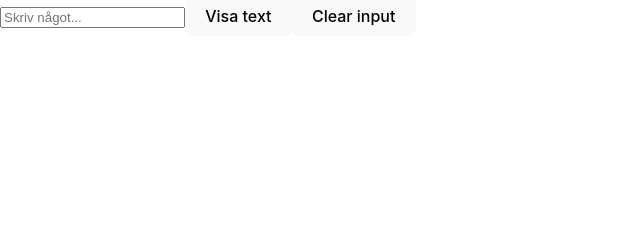
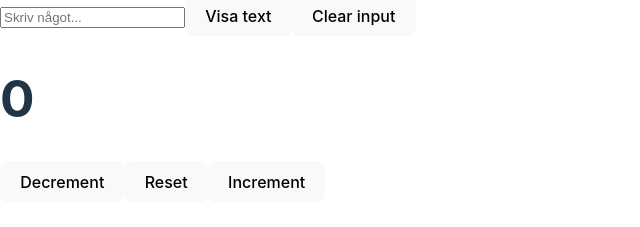
Before and after one commit to Jonas-Eklof/KYH, a React (Vite) app in the folder javascript-2/my-react-app/: page / in a window 1280 px wide. Shown: the part 485-712 px from the top of the page, without its empty margins (0-640 px from the left). Built offline with nearby package versions, Linux system fonts and the light colour scheme.

Commit message:
skapade en counter med funktion för decrement, reset och increment

```diff
--- a/javascript-2/my-react-app/src/App.jsx
+++ b/javascript-2/my-react-app/src/App.jsx
@@ -4,6 +4,7 @@
 import Parent from "./parent.jsx";
 import Grandparent from "./Grandparent.jsx";
 import InputDisplay from "./InputDisplay.jsx";
+import Counter from "./Counter.jsx";
 
 function App() {
   return (
@@ -14,6 +15,7 @@
       {/* <Grandparent /> */}
       {/* <Footer /> */}
       <InputDisplay />
+      <Counter />
     </>
   );
 }
--- /dev/null
+++ b/javascript-2/my-react-app/src/Counter.jsx
@@ -0,0 +1,20 @@
+import React, { useState } from "react";
+
+export default function Counter() {
+  const [count, setCount] = useState(0);
+
+  const decrement = () => {
+    setCount((count) => count - 1);
+  };
+
+  const reset = () => setCount(0);
+  const increment = () => setCount((count) => count + 1);
+  return (
+    <div>
+      <h1>{count}</h1>
+      <button onClick={decrement}>Decrement</button>
+      <button onClick={reset}>Reset</button>
+      <button onClick={increment}>Increment</button>
+    </div>
+  );
+}
```
